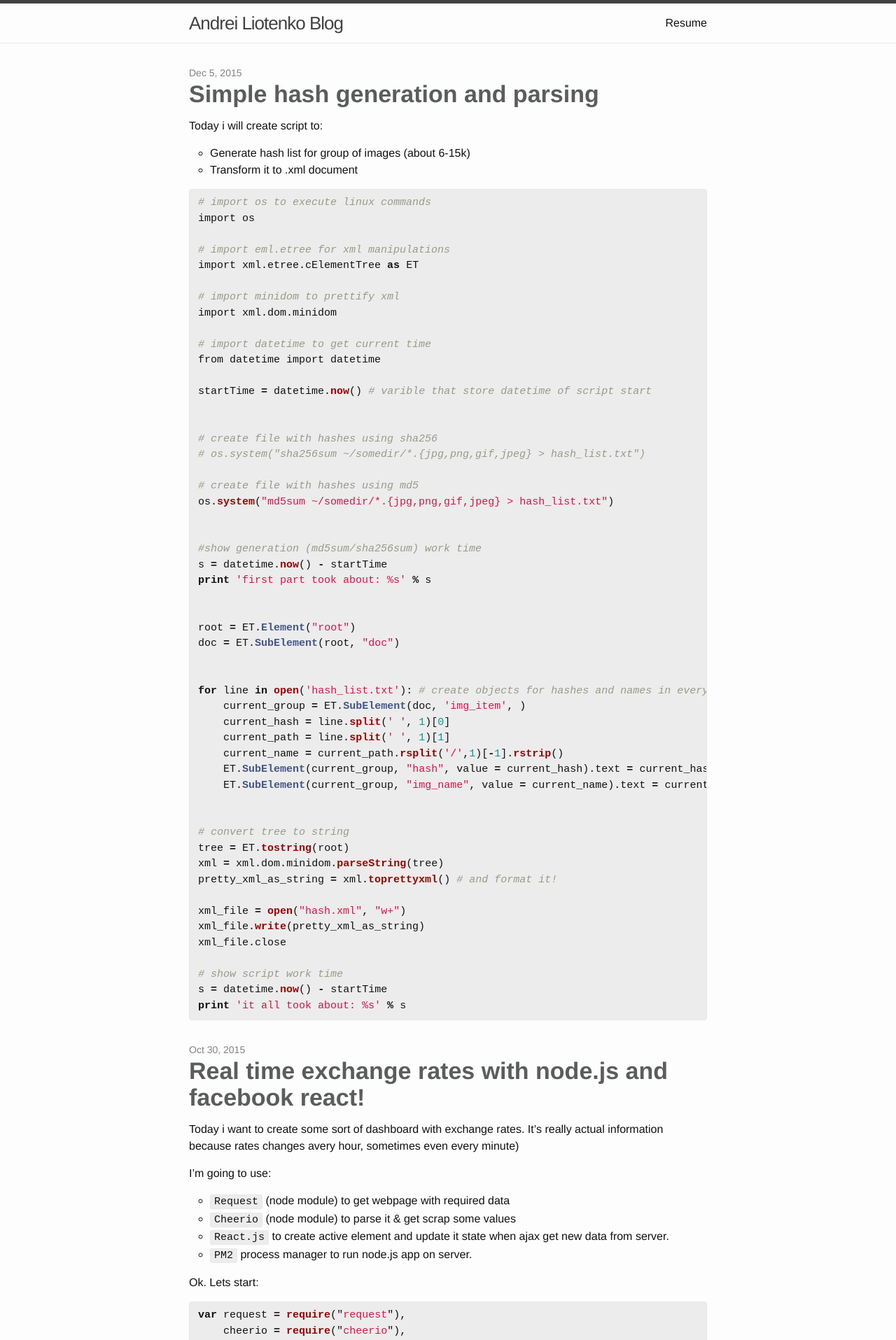
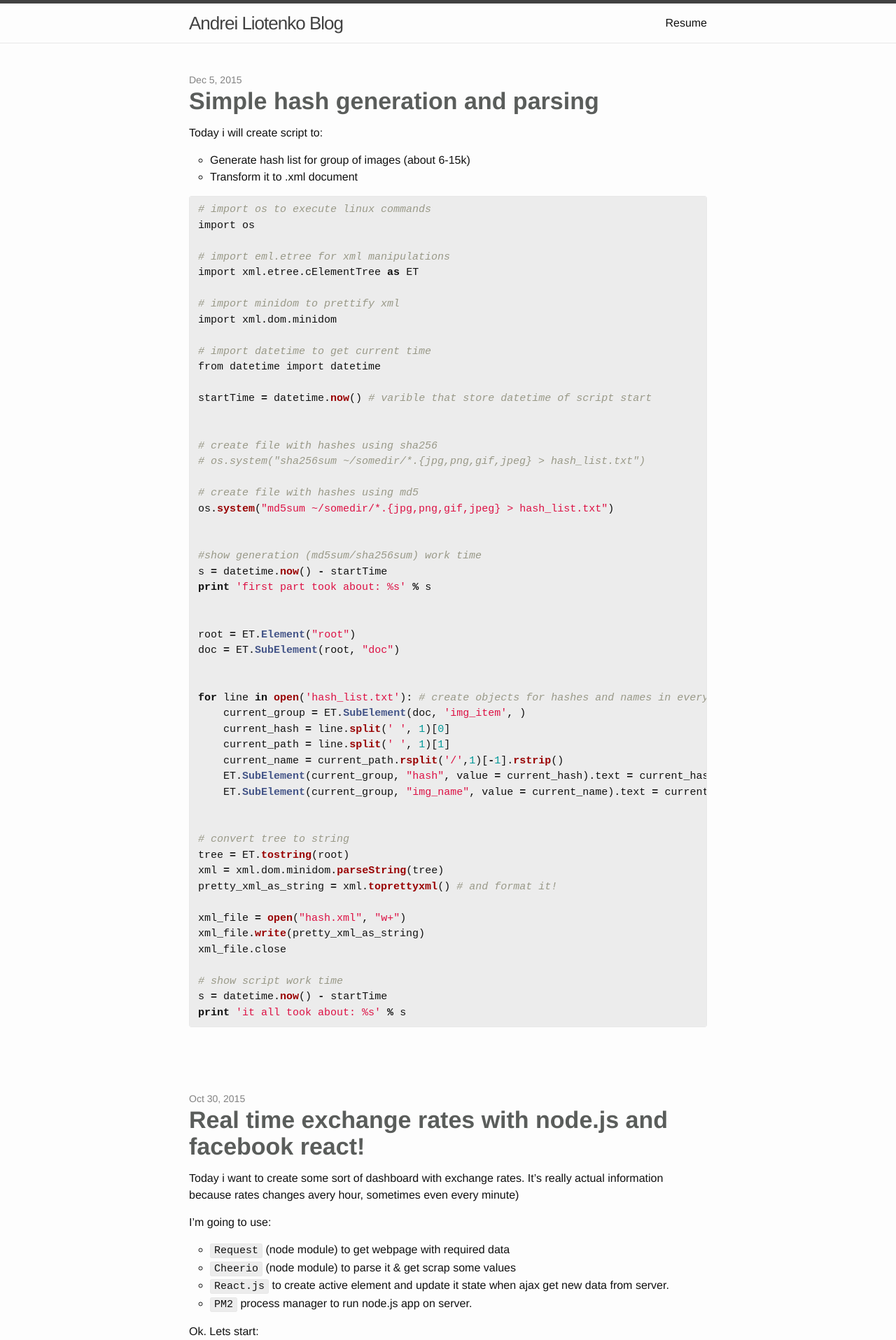
Before and after one commit to thehatter/thehatter.github.io, a Jekyll site: the page built from index.html, in a window 1280 px wide. Shown: the top 1915 px of the page at 70% size. Built offline with Jekyll 4.4.1, drawn with Linux system fonts in a browser that asks for light colours.

Commit message:
correct scss

```diff
--- a/_sass/_layout.scss
+++ b/_sass/_layout.scss
@@ -184,7 +184,8 @@ padding: $spacing-unit 0;
     list-style: none;
 
     > li {
-        margin-bottom: $spacing-unit;
+        margin-bottom: 90px;
+        margin-top: 10px;
     }
 }
 
```
